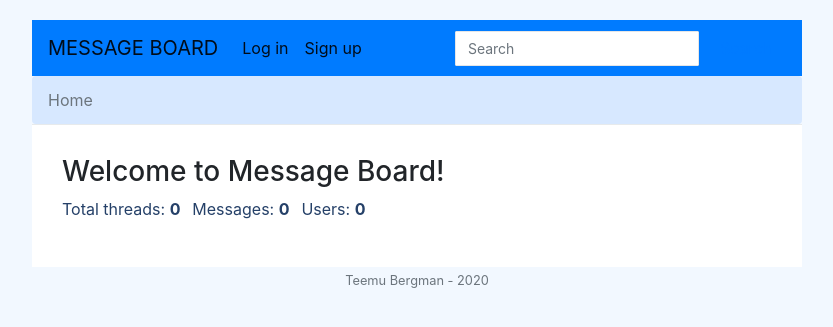
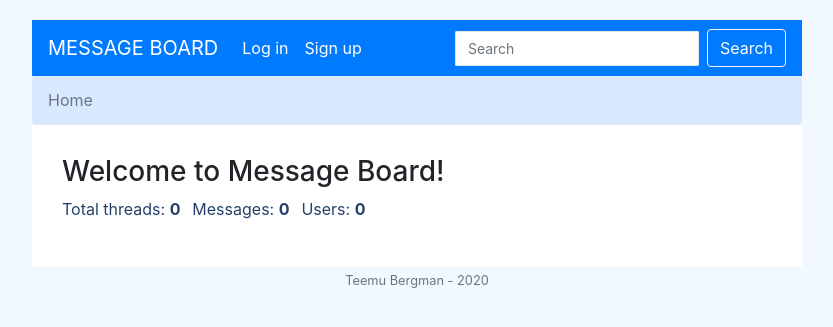
Before and after one commit to TeemuBergman/messageboard, a Flask app: page /board/ in a window 1280 px wide. Shown: the top 327 px of the page, without its empty margins (223-1056 px from the left). Run offline with Flask 2, Linux system fonts and the light colour scheme; data that the repository does not hold is empty; some libraries are stand-ins or nearby versions.

Commit message:
Edited to work better with new styles.css

```diff
--- a/messageboard/templates/base.html
+++ b/messageboard/templates/base.html
@@ -20,7 +20,7 @@
 
 	<!-- Navigation -->
 	<nav class="navbar navbar-expand-lg navbar-light bg-light">
-		<a class="navbar-brand" href="{{ url_for("main.index") }}">
+		<a class="navbar-brand text-white" href="{{ url_for("main.index") }}">
 			MESSAGE BOARD
 		</a>
 
@@ -36,7 +36,7 @@
 				{% if current_user.is_authenticated %}
 					<!-- Show if user is logged in -->
 					<li class="nav-item active">
-						<a class="nav-link" href="{{ url_for("user_auth.profile") }}">
+						<a class="nav-link text-white" href="{{ url_for("user_auth.profile") }}">
 							Profile<span class="sr-only">(current)</span>
 						</a>
 					</li>
@@ -44,14 +44,14 @@
 					{% if current_user.admin %}
 						<!-- Show if user is an admin -->
 						<li class="nav-item active">
-							<a class="nav-link" href="{{ url_for("admin_auth.control_panel") }}">
+							<a class="nav-link text-white" href="{{ url_for("admin_auth.control_panel") }}">
 								Admin<span class="sr-only">(current)</span>
 							</a>
 						</li>
 					{% endif %}
 
 					<li class="nav-item active">
-						<a class="nav-link" href="{{ url_for("user_auth.logout") }}">
+						<a class="nav-link text-white" href="{{ url_for("user_auth.logout") }}">
 							Log out<span class="sr-only">(current)</span>
 						</a>
 					</li>
@@ -60,12 +60,12 @@
 				{% if not current_user.is_authenticated %}
 					<!-- Show if user has not logged in -->
 					<li class="nav-item active">
-						<a class="nav-link" href="{{ url_for("user_auth.login") }}">
+						<a class="nav-link text-white" href="{{ url_for("user_auth.login") }}">
 							Log in<span class="sr-only">(current)</span>
 						</a>
 					</li>
 					<li class="nav-item active">
-						<a class="nav-link" href="{{ url_for("user_auth.signup") }}">
+						<a class="nav-link text-white" href="{{ url_for("user_auth.signup") }}">
 							Sign up<span class="sr-only">(current)</span>
 						</a>
 					</li>
@@ -74,7 +74,7 @@
 			</ul>
 			<form class="form-inline my-2 my-lg-0" action="/board/results" method="GET">
 				<input class="form-control mr-sm-2" name="query" type="text" placeholder="Search" aria-label="Search">
-				<button class="btn btn-outline-primary my-2 my-sm-0" type="submit">Search</button>
+				<button class="btn btn-outline-light my-2 my-sm-0" type="submit">Search</button>
 			</form>
 		</div>
 
```
